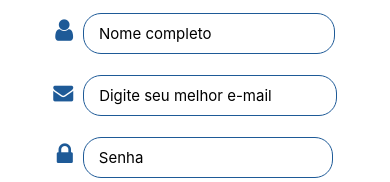
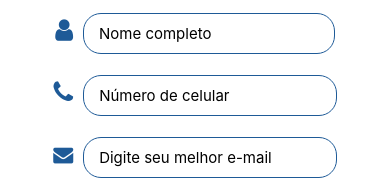
Before and after one commit to CyThur/tcc-aconselhei, a React Native app: screen /CadastroAdv in a window 390 px wide. Shown: the part 241-423 px from the top of the page. Built offline with nearby package versions, Linux system fonts and the light colour scheme.

Commit message:
dec. segundo commit - concatenacao OAB e input numero celular

```diff
--- a/package.json
+++ b/package.json
@@ -16,6 +16,8 @@
     "@react-navigation/native": "^6.1.8",
     "@react-navigation/native-stack": "^6.9.14",
     "expo": "^49.0.16",
+    "expo-camera": "~13.4.4",
+    "expo-image-picker": "~14.3.2",
     "expo-status-bar": "~1.6.0",
     "firebase": "^10.5.0",
     "react": "18.2.0",
@@ -31,9 +33,7 @@
     "react-native-safe-area-context": "4.6.3",
     "react-native-screens": "~3.22.0",
     "reanimated-bottom-sheet": "^1.0.0-alpha.22",
-    "yup": "^1.3.2",
-    "expo-image-picker": "~14.3.2",
-    "expo-camera": "~13.4.4"
+    "yup": "^1.3.2"
   },
   "devDependencies": {
     "@babel/core": "^7.20.0",
--- a/src/telasAdv/CadastroAdv.js
+++ b/src/telasAdv/CadastroAdv.js
@@ -41,6 +41,7 @@ export default function CadastroAdv({ navigation }) {
         ufOab: yup.string().required('Informe a UF da OAB').min(2, 'UF inválida').max(2, 'UF inválida'),
         oab: yup.string().required('Informe o número da OAB').min(6, 'Número inválido').max(6, 'Número inválido'),
         instituicao: yup.string().required('Informe a instituição onde se formou'),
+        numeroCelAdv: yup.string().required('Informe seu número de celular'),
     })
 
     const { control, handleSubmit, formState: { errors } } = useForm({
@@ -49,9 +50,9 @@ export default function CadastroAdv({ navigation }) {
 
     const cadastrar = async (data) => {
 
-        const { email, senha, nomeadv, ufOab, oab, instituicao, } = data;
+        const { email, senha, numeroCelAdv, nomeadv, ufOab, oab, oabCompleta = ufOab + oab, instituicao, } = data;
 
-        console.log(email, senha, nomeadv, ufOab, oab, instituicao, categories, selected)
+        console.log(email, senha, numeroCelAdv, nomeadv, ufOab, oab, oabCompleta, instituicao, categories, selected)
         //CRIAR UM USUARIO COM O MESMO ID DO AUTHENTICATION (FAZER RELACIONAMENTO)
 
         createUserWithEmailAndPassword(auth, email, senha)
@@ -68,18 +69,20 @@ export default function CadastroAdv({ navigation }) {
                         oab: oab,
                         categorias: categories,
                         dias: selected,
+                        oabCompleta: oabCompleta,
+                        numeroCelular: numeroCelAdv,
                     }).then(() => {
                         Alert.alert('Atenção', 'Cadastro realizado com sucesso!');
                         navigation.reset({
                             index: 0,
                             routes: [{ name: 'TabRoutesAdv' }]
-                        })
+                        });
+                        console.log(oabCompleta, numeroCelAdv);
                     }).catch((err) => console.log(err));
                 })
             })
+    };
 
-
-    };
     const areas = [
         { key: 'Direito Ambiental', value: 'Direito Ambiental' },
         { key: 'Direito Civil', value: 'Direito Civil' },
@@ -145,6 +148,29 @@ export default function CadastroAdv({ navigation }) {
                             />
                         </View>
                         {errors.nomeadv && <Text style={styles.inputLoginError}>{errors.nomeadv?.message}</Text>}
+
+                        <View style={{ flexDirection: 'row', alignItems: 'center', justifyContent: 'center', }}>
+                            <FontAwesome name="phone" size={25} color="#1E5A97" style={[{ marginRight: 10 }, { marginBottom: errors.numeroCelAdv ? 3.5 : 16 }]} />
+                            <Controller
+                                control={control}
+                                name="numeroCelAdv"
+                                render={({ field: { onChange, onBlur, value } }) => (
+                                    <TextInput
+                                        style={[
+                                            styles.inputList2, {
+                                                borderWidth: errors.numeroCelAdv ? 1.5 : 1,
+                                                borderColor: errors.numeroCelAdv ? '#f23535' : '#1E5A97',
+                                                marginBottom: errors.numeroCelAdv ? 5 : 16
+                                            }]}
+                                        placeholder="Número de celular"
+                                        value={value}
+                                        onChangeText={onChange}
+                                        onBlur={onBlur}
+                                    />
+                                )}
+                            />
+                        </View>
+                        {errors.numeroCelAdv && <Text style={styles.inputLoginError}>{errors.numeroCelAdv?.message}</Text>}
 
                         <View style={{ flexDirection: 'row', alignItems: 'center', justifyContent: 'center', }}>
                             <FontAwesome name="envelope" size={20} color="#1E5A97" style={[{ marginRight: 10 }, { marginBottom: errors.email ? 3.5 : 16 }]} />
```
